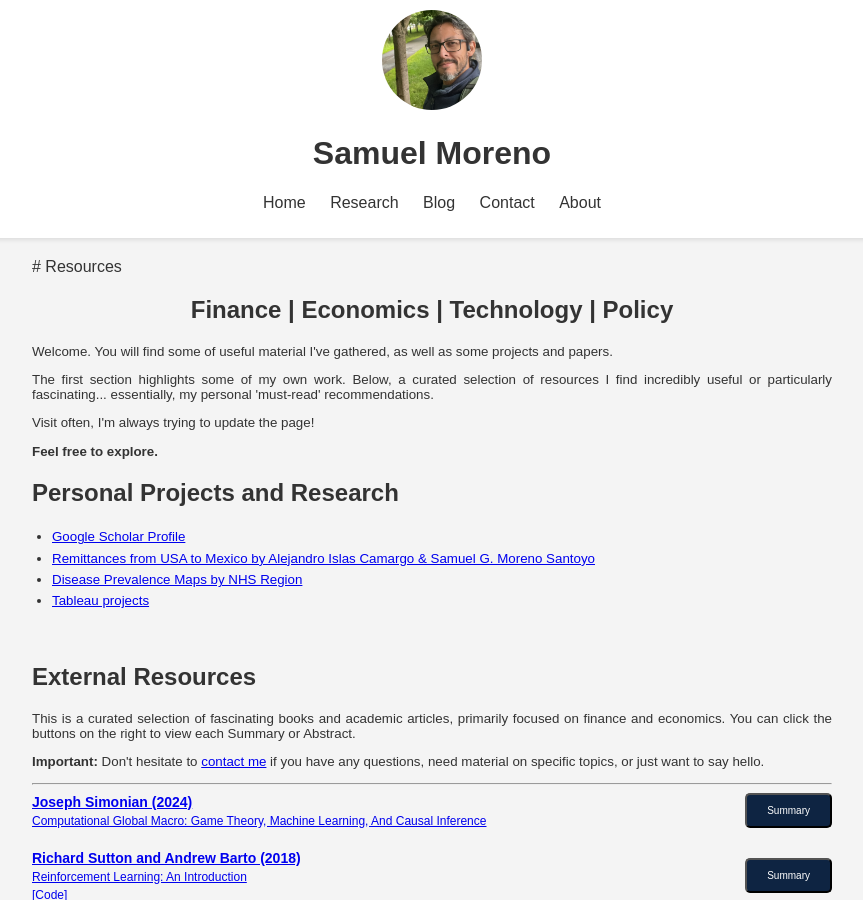
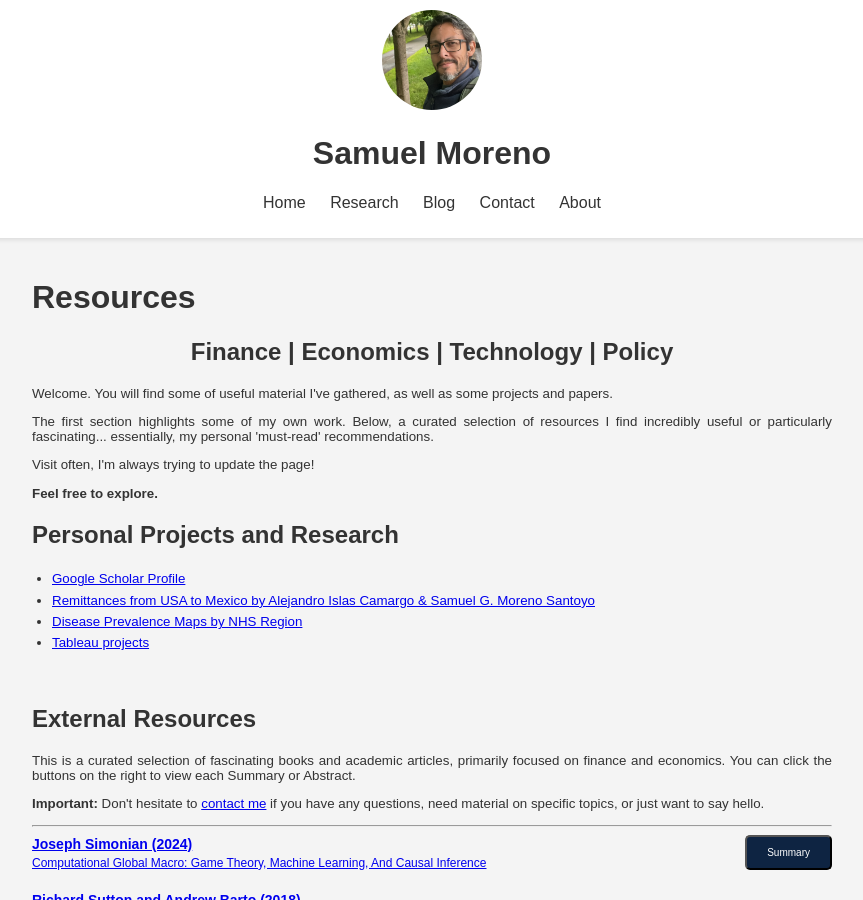
Before and after one commit to GregSom-MSc/GregSom-MSc.github.io, a Jekyll site: the page built from research.html, in a window 1280 px wide and 900 px high. Shown: the whole window, without its empty margins (208-1071 px from the left). Built offline with Jekyll 4.4.1, drawn with Linux system fonts in a browser that asks for light colours; part of the change alters nothing that is shown.

```diff
--- a/research.html
+++ b/research.html
@@ -2,7 +2,7 @@
 layout: default
 title: Research
 ---
-# Resources
+
 <!DOCTYPE html>
 <html lang="en">
 <head>
@@ -11,7 +11,7 @@ title: Research
     <title>Research</title>
 </head>
 <body>
-
+      <h1>Resources </h1>
         <h2 style="text-align: center";>Finance  |  Economics  |  Technology  |  Policy </h2>
         <div style="text-align: justify; font-size: smaller;">
             <p>Welcome. You will find some of useful material I've gathered, as well as some projects and papers.</p>
```
